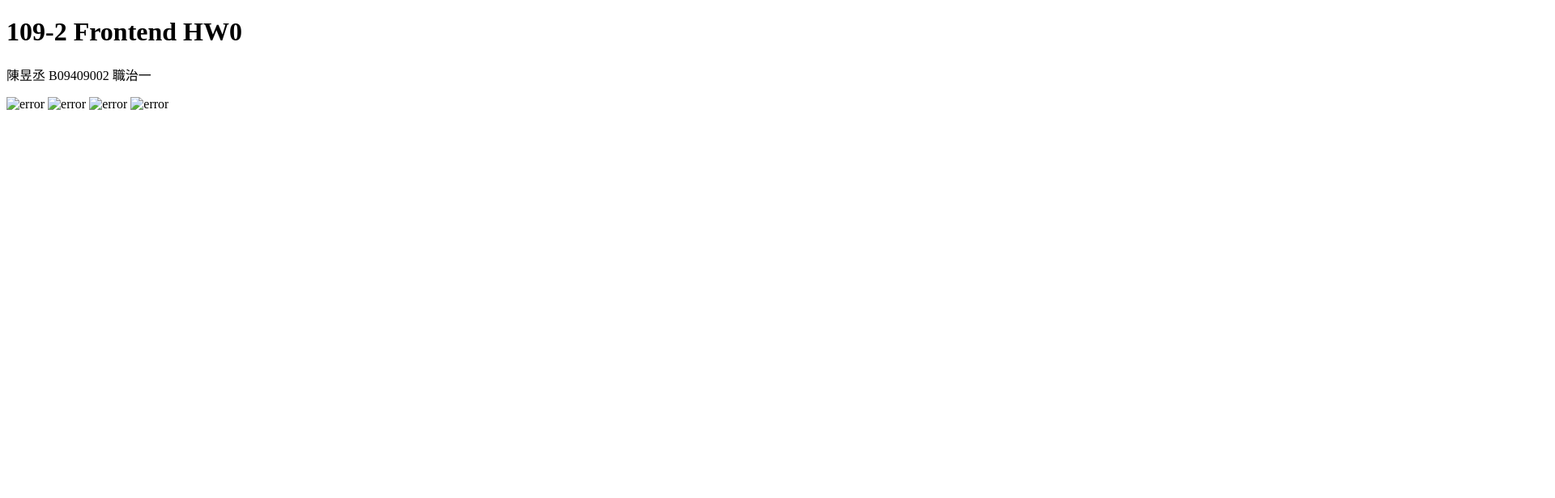
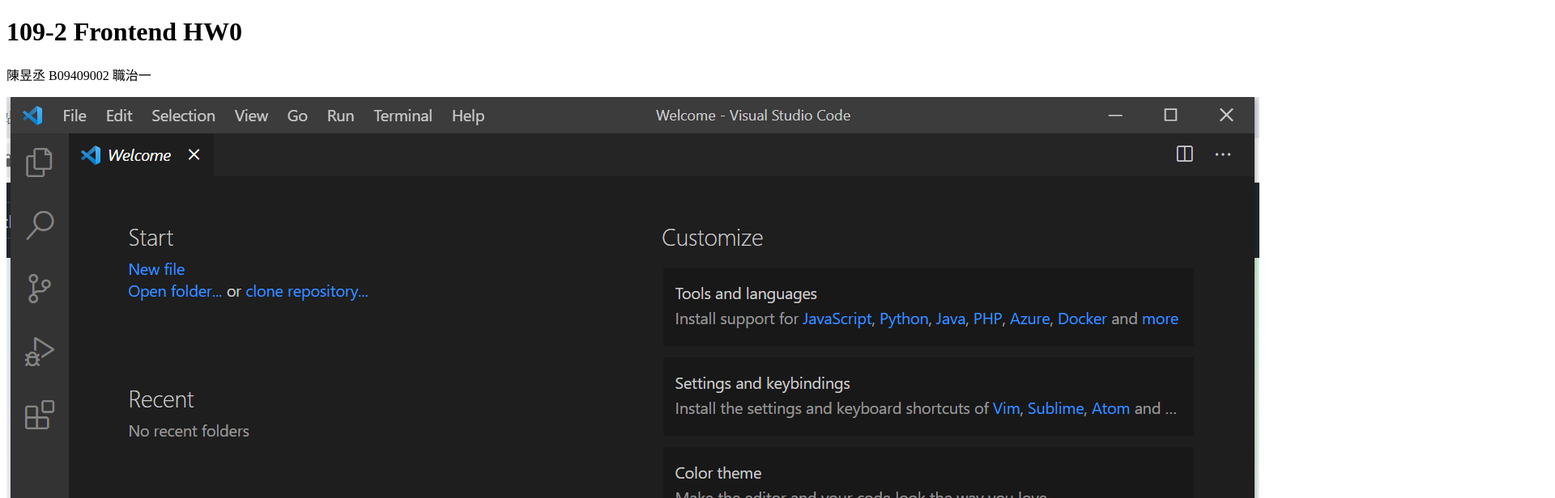
Before and after one commit to joshchen2001/joshchen2001.github.io, a plain HTML site: page 109-2Frontend/HW0/index.html in a window 1280 px wide. Shown: the top 616 px of the page at 81% size, 1920 px wide, since content can reach past the window. Drawn offline with Linux system fonts and the light colour scheme.

Commit message:
Add files via upload

```diff
--- a/109-2Frontend/HW0/index.html
+++ b/109-2Frontend/HW0/index.html
@@ -8,9 +8,9 @@
 <body>
     <h1>109-2 Frontend HW0</h1>
     <p>陳昱丞 B09409002 職治一</p>
-    <img src="./Desktop/109-2Frontend/HW0/VScode安裝.png" alt="error">
-    <img src="./Desktop/109-2Frontend/HW0/VScode安裝1.png" alt="error">
-    <img src="./Desktop/109-2Frontend/HW0/VScode安裝2.png" alt="error">
-    <img src="./Desktop/109-2Frontend/HW0/VScode安裝3.png" alt="error">
+    <img src="./VScode安裝.png" alt="error">
+    <img src="./VScode安裝1.png" alt="error">
+    <img src="./VScode安裝2.png" alt="error">
+    <img src="./VScode安裝3.png" alt="error">
 </body>
 </html>
```
